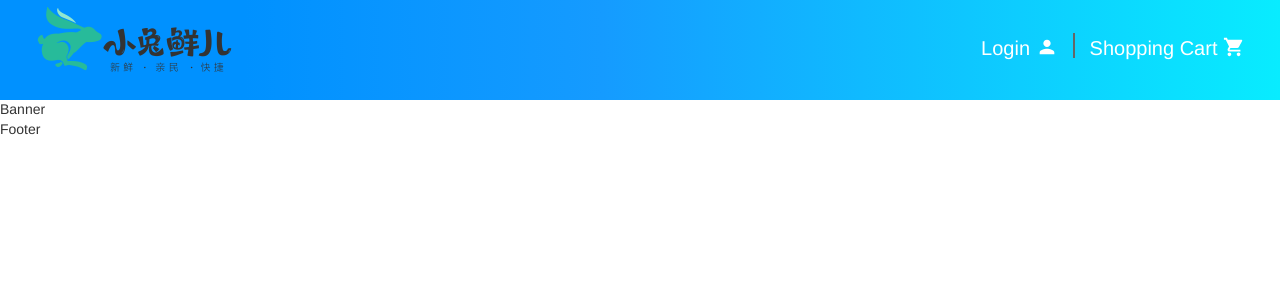
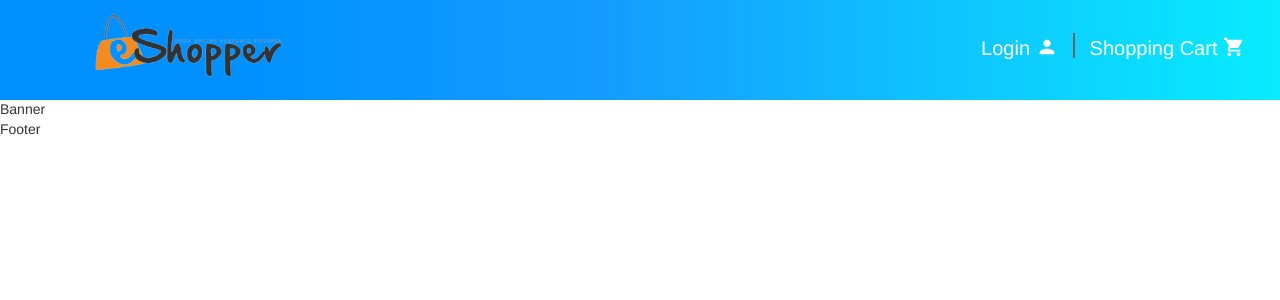
Before and after one commit to imnkywf/e-shopper, a React (Create React App) app: page /home in a window 1280 px wide. Shown: the top 300 px of the page. Built offline with nearby package versions, Linux system fonts and the light colour scheme.

Commit message:
add routes and logo for header

```diff
--- a/src/Components/Header/index.css
+++ b/src/Components/Header/index.css
@@ -15,7 +15,9 @@
 }
 
 .logo img {
-  width: 200px;
+  width: 314px;
+  position: relative;
+  top: -45px;
 }
 
 .topnav .navs li {
--- a/src/Components/Routes/index.js
+++ b/src/Components/Routes/index.js
@@ -1,4 +1,5 @@
 import { Navigate } from "react-router-dom";
+import { lazy } from "react";
 import Home from '../../Pages/Home'
 import Login from '../../Pages/Login'
 import Cart from '../../Pages/Cart'
```
Also changed, not shown: src/Images/logo.png.
